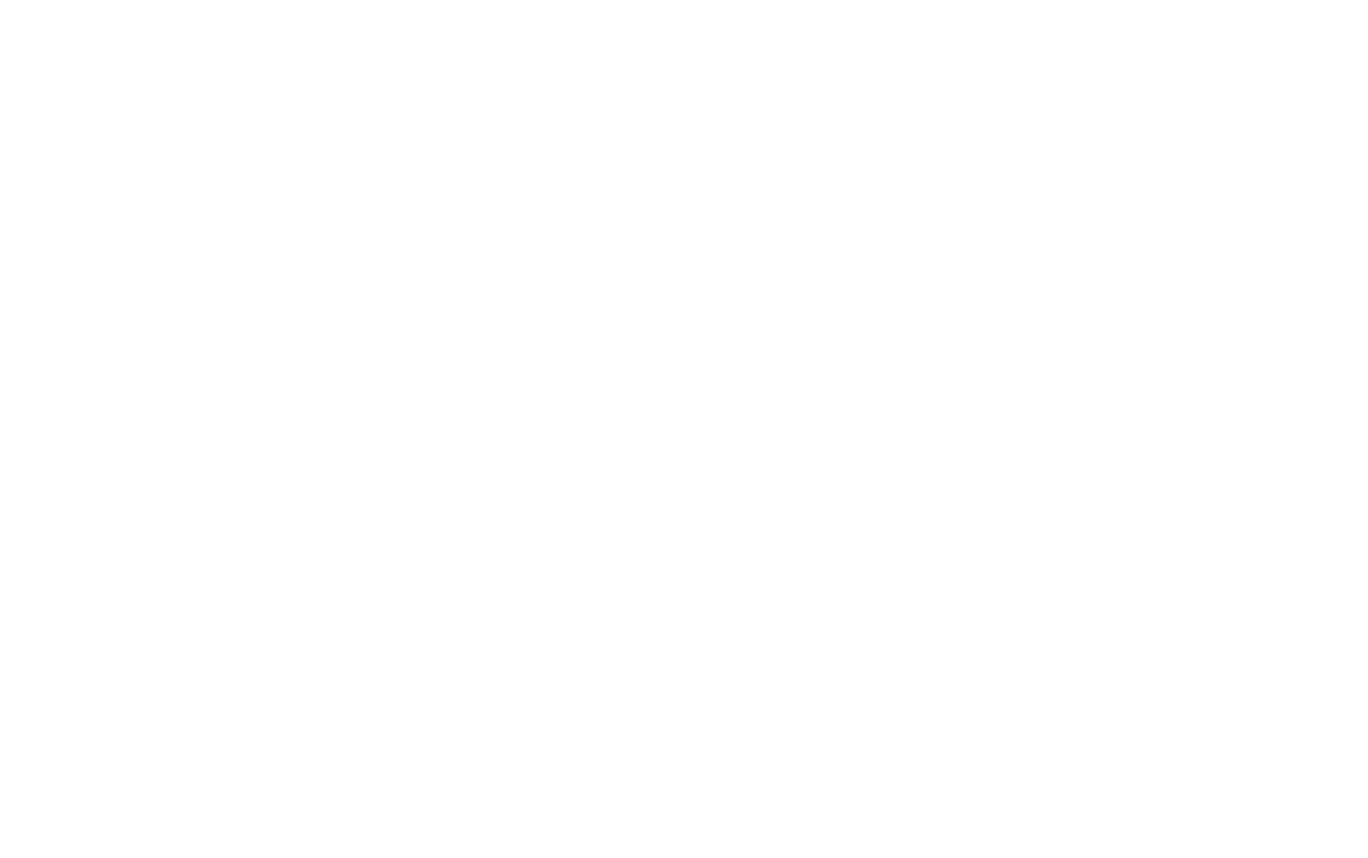
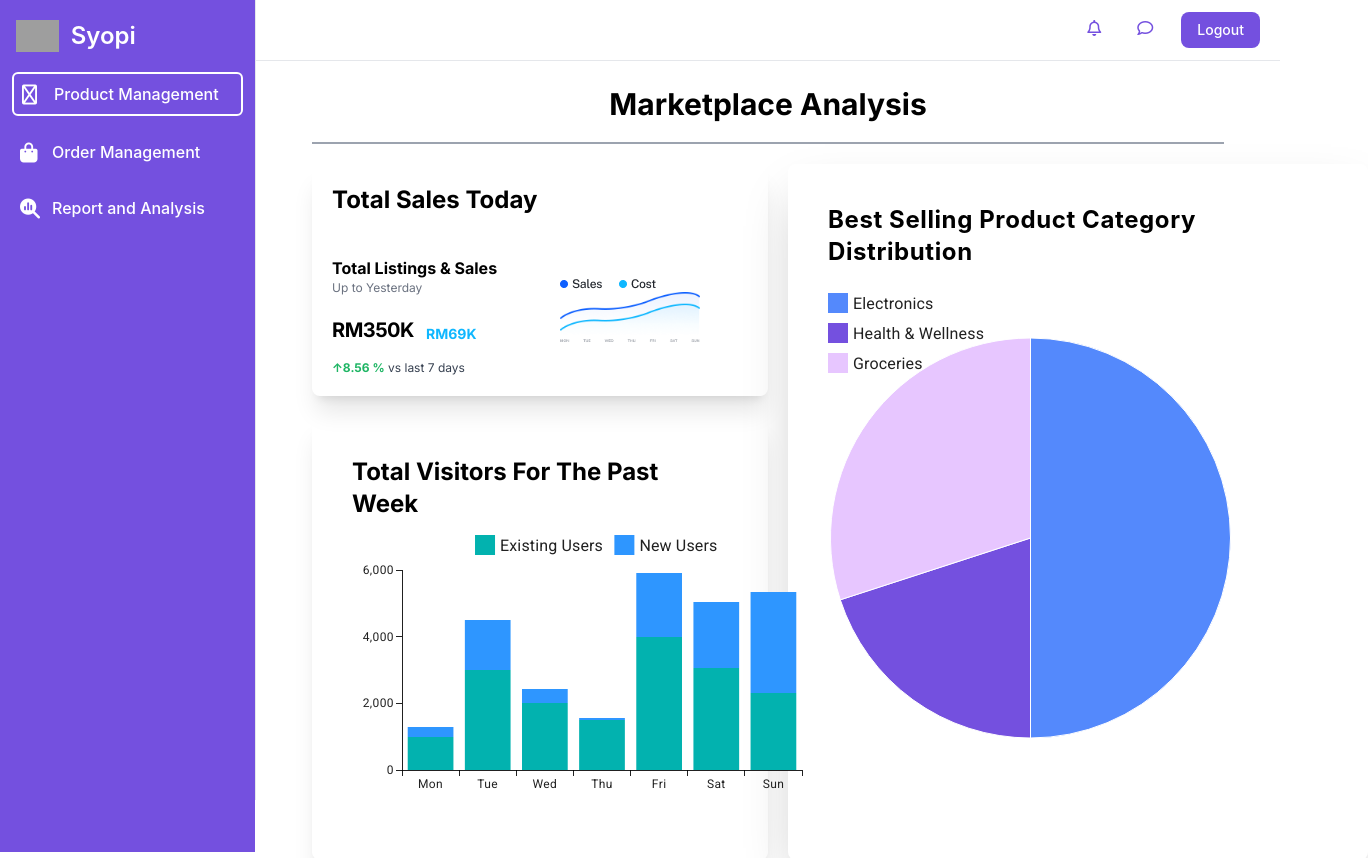
Before and after one commit to AsynchronousNotAvailable/WIF2003-Assignment, a React (Create React App) app in the folder frontend/: page /marketplace/analysis in a window 1280 px wide. Before the commit this address had no page. Shown: the top 858 px of the page, 1368 px wide, since content can reach past the window. Before the commit the page ends 800 px from the top, so only its background shows below. Built offline with nearby package versions, Linux system fonts and the light colour scheme; grey boxes are pictures that could not be loaded.

Commit message:
adjusted layout for marketplace

```diff
--- a/frontend/src/components/seller_sidebar.jsx
+++ b/frontend/src/components/seller_sidebar.jsx
@@ -1,6 +1,5 @@
 import React from "react";
 import { useNavigate } from "react-router-dom";
-
 
 function Seller_NavSidebar() {
     const navigation = useNavigate();
@@ -116,7 +115,7 @@
                     <ul class="space-y-2 font-medium">
                         <li>
                             <a
-                                href="#"
+                                href="/marketplace/analysis"
                                 class="flex border-white border-2 items-center p-2 my-4 text-white rounded-md hover:bg-gray-700"
                             >
                                 <i class="w-5 fa-regular fa-boxes-stacked fa-lg text=[#B197FC]"></i>
@@ -138,7 +137,7 @@
                         </li>
                         <li>
                             <a
-                                href="#"
+                                href="/seller/analysis"
                                 class="flex items-center p-2 my-4 text-white rounded-lg hover:bg-gray-700"
                             >
                                 <i class="w-5 fa-solid fa-magnifying-glass-chart fa-lg text-white"></i>
--- a/frontend/src/navigation/AppNav.jsx
+++ b/frontend/src/navigation/AppNav.jsx
@@ -11,9 +11,9 @@
 import Seller_Chat from "../pages/seller/seller_chat";
 import Seller_NavSidebar from "../components/seller_sidebar";
 import Customer_Chat from "../pages/customer/customer_chat";
-import Marketplace from "../pages/general/marketplace"
-import SellerAnalysis from "../pages/seller/sellerAnalysis"
-import ProductListing from "../pages/general/productListing"
+import Marketplace from "../pages/general/marketplace";
+import SellerAnalysis from "../pages/seller/sellerAnalysis";
+import ProductListing from "../pages/general/productListing";
 
 function AppNav() {
     const { isAuth, isSeller } = useContext(GlobalContext);
@@ -23,14 +23,21 @@
             <Router>
                 <Routes>
                     <Route path="/" element={<Landing />} />
-                <Route path ="/marketplace" element = {<Marketplace />}/>
+                    <Route
+                        path="/marketplace/analysis"
+                        element={<Marketplace />}
+                    />
+
                     <Route path="/login" element={<Login />} />
-                <Route path = "/products" element = {<ProductListing />} />
+                    <Route path="/products" element={<ProductListing />} />
                     <Route path="/signup" element={<SignUp />} />
                     <Route path="/customer" element={<Customer_Home />} />
                     <Route path="/customer_chat" element={<Customer_Chat />} />
                     <Route path="/seller" element={<Seller_Home />} />
-                <Route path = "/seller/analysis" element = {<SellerAnalysis />} />
+                    <Route
+                        path="/seller/analysis"
+                        element={<SellerAnalysis />}
+                    />
 
                     <Route path="/seller_chat" element={<Seller_Chat />} />
                 </Routes>
--- a/frontend/src/pages/general/marketplace.jsx
+++ b/frontend/src/pages/general/marketplace.jsx
@@ -1,124 +1,151 @@
-import React from 'react'
+import React from "react";
 import { GlobalContext } from "../../context";
-import Customer_Navbar from '../../components/customer_navbar';
+import Customer_Navbar from "../../components/customer_navbar";
 import { useNavigate } from "react-router-dom";
-import { PieChart } from '@mui/x-charts/PieChart';
-import { Typography, Stack } from '@mui/material';
-import { BarChart } from '@mui/x-charts/BarChart';
-
+import { PieChart } from "@mui/x-charts/PieChart";
+import { Typography, Stack } from "@mui/material";
+import { BarChart } from "@mui/x-charts/BarChart";
+import Seller_NavSidebar from "../../components/seller_sidebar";
 
 function Marketplace() {
-
     const ExistingUsers = {
-    data: [1000, 3000, 2000, 1500,4000,3050,2300],
-    label: 'Existing Users',
+        data: [1000, 3000, 2000, 1500, 4000, 3050, 2300],
+        label: "Existing Users",
     };
     const NewUsers = {
-    data: [300, 1500, 420,69, 1905,2000,3042],
-    label: 'New Users',
+        data: [300, 1500, 420, 69, 1905, 2000, 3042],
+        label: "New Users",
     };
 
-  const xAxisLabels = ['Mon', 'Tue', 'Wed', 'Thu', 'Fri', 'Sat', 'Sun'];
+    const xAxisLabels = ["Mon", "Tue", "Wed", "Thu", "Fri", "Sat", "Sun"];
 
     const pieChartData = [
         {
-      id : 0,
-      label : "Electronics",
-      value : 500,
-      color : '#5489FC'
+            id: 0,
+            label: "Electronics",
+            value: 500,
+            color: "#5489FC",
         },
         {
-      id : 1,
-      label : "Health & Wellness",
-      value : 200,
-      color : '#7450DF'
+            id: 1,
+            label: "Health & Wellness",
+            value: 200,
+            color: "#7450DF",
         },
         {
-      id : 2,
-      label : "Groceries",
-      value : 300,
-      color : '#E7C6FF'
-    }
-  ]
+            id: 2,
+            label: "Groceries",
+            value: 300,
+            color: "#E7C6FF",
+        },
+    ];
     return (
-  <main className = " p-14 flex flex-col gap-5" >
-  <section className = " w-full font-sans font-bold text-3xl align-middle justify-center text-center border-b-gray-400 border-b-2 py-5">
+        <>
+            <Seller_NavSidebar />
+            <main className=" ml-64 mt-[10px] p-14 flex flex-col gap-5">
+                <section className=" w-full font-sans font-bold text-3xl align-middle justify-center text-center border-b-gray-400 border-b-2 py-5">
                     <header>Marketplace Analysis</header>
                 </section>
-  <section className = " w-full  flex flex-row gap-5" >
-    <section className=' w-1/2 flex flex-col gap-5'>
+                <section className=" w-full  flex flex-row gap-5">
+                    <section className=" w-1/2 flex flex-col gap-5">
+                        <section className="flex flex-col gap-10 shadow-xl p-5 rounded-lg">
+                            <header className="text-2xl font-bold font-sans tracking-normal">
+                                Total Sales Today
+                            </header>
+                            <section className="flex flex-row">
+                                <section className="flex flex-col w-1/2">
+                                    <header className="text-base font-bold font-sans tracking-normal">
+                                        Total Listings & Sales
+                                    </header>
+                                    <p className="text-gray-500 text-xs mb-5 font-sans">
+                                        Up to Yesterday
+                                    </p>
 
-      <section className = 'flex flex-col gap-10 shadow-xl p-5 rounded-lg'>
-
-        <header className = "text-2xl font-bold font-sans tracking-normal">Total Sales Today</header>
-        <section className = 'flex flex-row'>
-          <section className = 'flex flex-col w-1/2'>
-            <header className = "text-base font-bold font-sans tracking-normal">Total Listings & Sales</header>
-            <p className='text-gray-500 text-xs mb-5 font-sans'>Up to Yesterday</p>
-
-            <section className = "flex flex-row items-end pb-4">
-              <p className = "text-xl font-bold tracking-tight mr-3 font-sans">RM350K</p>
-              <p className = " text-col text-myCyan text-bottom font-bold text-sm font-sans">RM69K</p>
+                                    <section className="flex flex-row items-end pb-4">
+                                        <p className="text-xl font-bold tracking-tight mr-3 font-sans">
+                                            RM350K
+                                        </p>
+                                        <p className=" text-col text-myCyan text-bottom font-bold text-sm font-sans">
+                                            RM69K
+                                        </p>
                                     </section>
 
-            <section className = "flex flex-col align-middle justify-center">
-            <p className = "text-xs"><span className = "text-myGreen font-bold font-sans">&#8593;8.56 %</span> <span className = "text-gray-700 font-sans text-xs">vs last 7 days</span></p>
+                                    <section className="flex flex-col align-middle justify-center">
+                                        <p className="text-xs">
+                                            <span className="text-myGreen font-bold font-sans">
+                                                &#8593;8.56 %
+                                            </span>{" "}
+                                            <span className="text-gray-700 font-sans text-xs">
+                                                vs last 7 days
+                                            </span>
+                                        </p>
                                     </section>
                                 </section>
 
-          <section className = "w-1/2 p-5">
-          <img src = "/LineChartInfo.png" className = ""></img>
-          <img src = "/LineChartPng.png" className = "w-5/6"></img>
-          <img src = "/Days.png" className = "w-5/6"></img>
-
+                                <section className="w-1/2 p-5">
+                                    <img
+                                        src="/LineChartInfo.png"
+                                        className=""
+                                    ></img>
+                                    <img
+                                        src="/LineChartPng.png"
+                                        className="w-5/6"
+                                    ></img>
+                                    <img
+                                        src="/Days.png"
+                                        className="w-5/6"
+                                    ></img>
+                                </section>
+                            </section>
+                        </section>
+                        <section className="flex flex-col shadow-xl p-10 rounded-lg">
+                            <header className="text-2xl font-bold font-sans">
+                                Total Visitors For The Past Week
+                            </header>
+                            <BarChart
+                                width={500}
+                                height={300}
+                                series={[
+                                    { ...ExistingUsers, stack: "total" },
+                                    { ...NewUsers, stack: "total" },
+                                ]}
+                                xAxis={[
+                                    { data: xAxisLabels, scaleType: "band" },
+                                ]}
+                            />
                         </section>
                     </section>
 
-      </section>
-      <section className = 'flex flex-col shadow-xl p-5 rounded-lg'>
-
-      <header className = "text-2xl font-bold font-sans">Total Visitors For The Past Week</header>
-      <BarChart
-      width={600}
-      height={300}
+                    <section className=" flex-1 shadow-2xl p-10 rounded-lg">
+                        <header className="text-2xl font-bold tracking-wide mb-5">
+                            Best Selling Product Category Distribution
+                        </header>
+                        <PieChart
                             series={[
-        { ...ExistingUsers, stack: 'total' },
-        { ...NewUsers, stack: 'total' },
+                                {
+                                    outerRadius: 200,
+                                    data: pieChartData,
+                                },
                             ]}
-
-      xAxis = {[{data : xAxisLabels, scaleType : 'band'}]}
-    />
-      </section>
-
-    </section>
-
-
-    <section className = ' flex-1 shadow-2xl p-5 rounded-lg'>
-
-      <header className = "text-2xl font-bold tracking-wide mb-5">Best Selling Product Category Distribution</header>
-    <PieChart
-    series = {[{
-      outerRadius : 200,
-      data : pieChartData
-    }
-    ]}
-
-    slotProps = {{
-      legend : {
-        direction : 'column',
-        position : {vertical : 'top', horizontal : 'left'},
-        padding : 0
-      }
+                            slotProps={{
+                                legend: {
+                                    direction: "column",
+                                    position: {
+                                        vertical: "top",
+                                        horizontal: "left",
+                                    },
+                                    padding: 0,
+                                },
                             }}
-
-
-    height = {500}
+                            height={500}
+                            width={500}
 
                         />
                     </section>
                 </section>
             </main>
-  )
+        </>
+    );
 }
 
-export default Marketplace
+export default Marketplace;
--- a/frontend/src/pages/seller/sellerAnalysis.jsx
+++ b/frontend/src/pages/seller/sellerAnalysis.jsx
@@ -2,7 +2,7 @@
 import { GlobalContext } from "../../context";
 import Customer_Navbar from '../../components/customer_navbar';
 import { useNavigate } from "react-router-dom";
-import Seller_Navbar from '../../components/seller_navbar';
+import Seller_NavSidebar from '../../components/seller_sidebar';
 import { ChartContainer, ResponsiveChartContainer } from '@mui/x-charts';
 import Box from '@mui/material/Box';
 import Rating from '@mui/material/Rating';
```
Also changed, not shown: 1 other file (tests, documents, lock files or other folders). Lines whose indentation alone changed are shown as unchanged.
